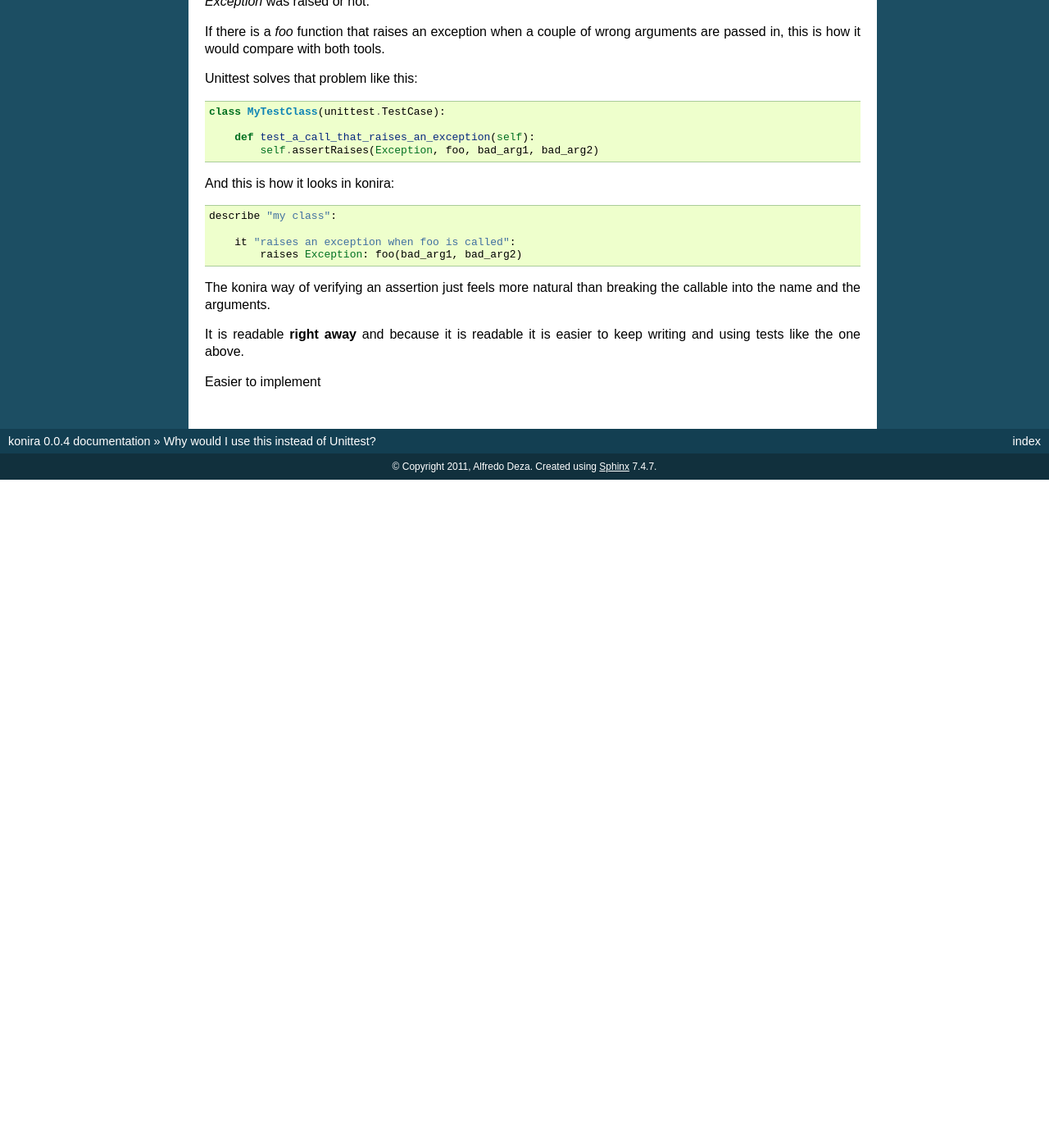
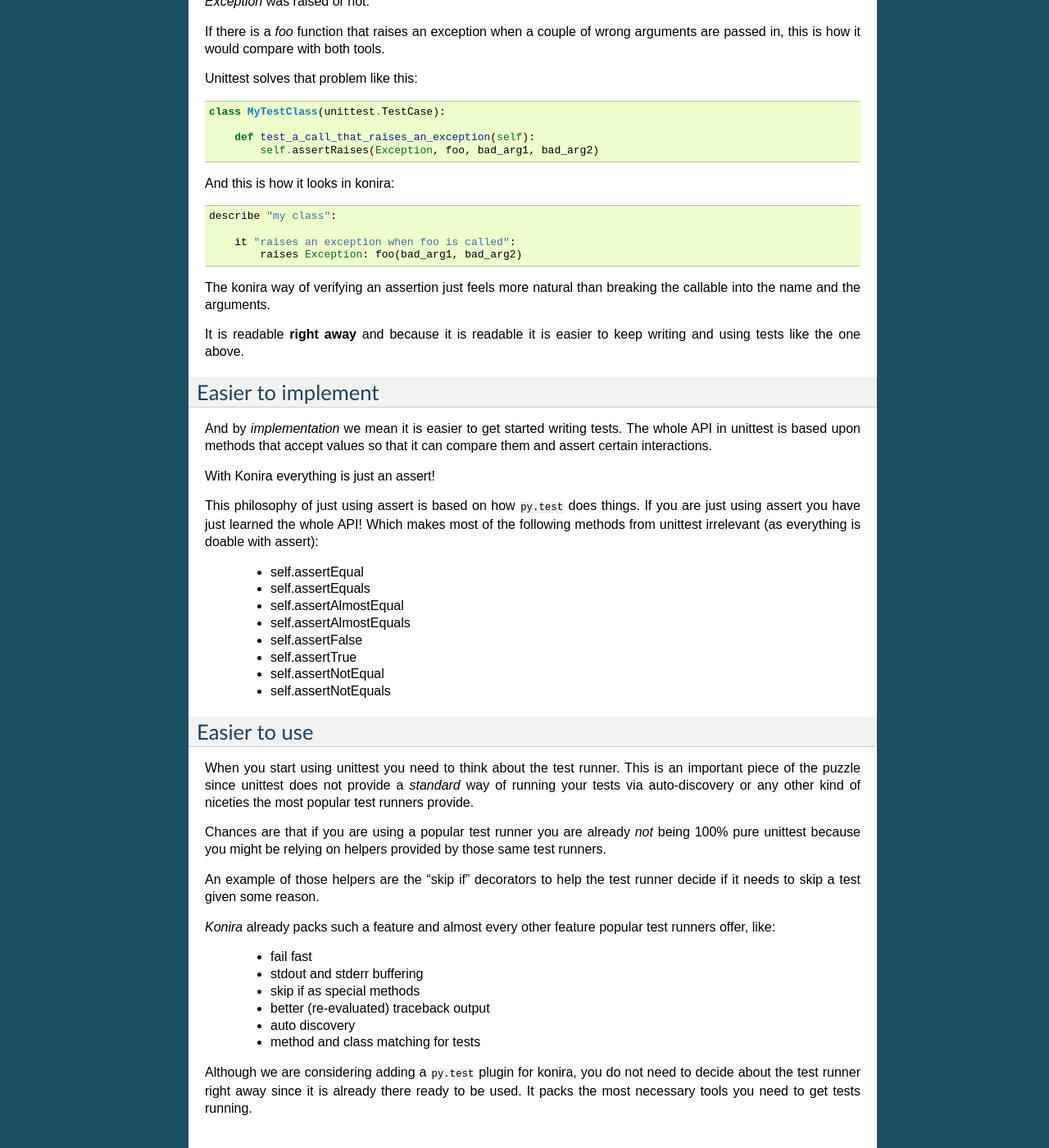
Before and after one commit to alfredodeza/konira, a Sphinx documentation site: the page built from docs/why.rst, in a window 1280 px wide and 1400 px high, scrolled down 309 px. Shown: the whole window at 82% size. Built offline with Sphinx 7.4.7, drawn with Linux system fonts in a browser that asks for light colours; before the commit the page ends 900 px from its top, so only the background shows below that; some of the changed text lies outside the part shown.

Commit message:
Added the easier to use section

```diff
--- a/docs/why.rst
+++ b/docs/why.rst
@@ -47,3 +47,53 @@
 
 
 Easier to implement
+-------------------
+And by *implementation* we mean it is easier to get started writing tests. The
+whole API in unittest is based upon methods that accept values so that it can
+compare them and assert certain interactions.
+
+With Konira everything is just an assert!
+
+This philosophy of just using assert is based on how ``py.test`` does things.
+If you are just using assert you have just learned the whole API! Which makes
+most of the following methods from unittest irrelevant (as everything is doable
+with assert):
+
+ * self.assertEqual
+ * self.assertEquals
+ * self.assertAlmostEqual
+ * self.assertAlmostEquals
+ * self.assertFalse
+ * self.assertTrue
+ * self.assertNotEqual
+ * self.assertNotEquals
+
+
+Easier to use
+-------------
+When you start using unittest you need to think about the test runner. This is
+an important piece of the puzzle since unittest does not provide a *standard*
+way of running your tests via auto-discovery or any other kind of niceties the
+most popular test runners provide.
+
+Chances are that if you are using a popular test runner you are already *not*
+being 100% pure unittest because you might be relying on helpers provided by
+those same test runners.
+
+An example of those helpers are the "skip if" decorators to help the test
+runner decide if it needs to skip a test given some reason.
+
+*Konira* already packs such a feature and almost every other feature popular
+test runners offer, like:
+
+ * fail fast
+ * stdout and stderr buffering
+ * skip if as special methods
+ * better (re-evaluated) traceback output
+ * auto discovery
+ * method and class matching for tests
+
+
+Although we are considering adding a ``py.test`` plugin for konira, you do not
+need to decide about the test runner right away since it is already there ready
+to be used. It packs the most necessary tools you need to get tests running.
```
